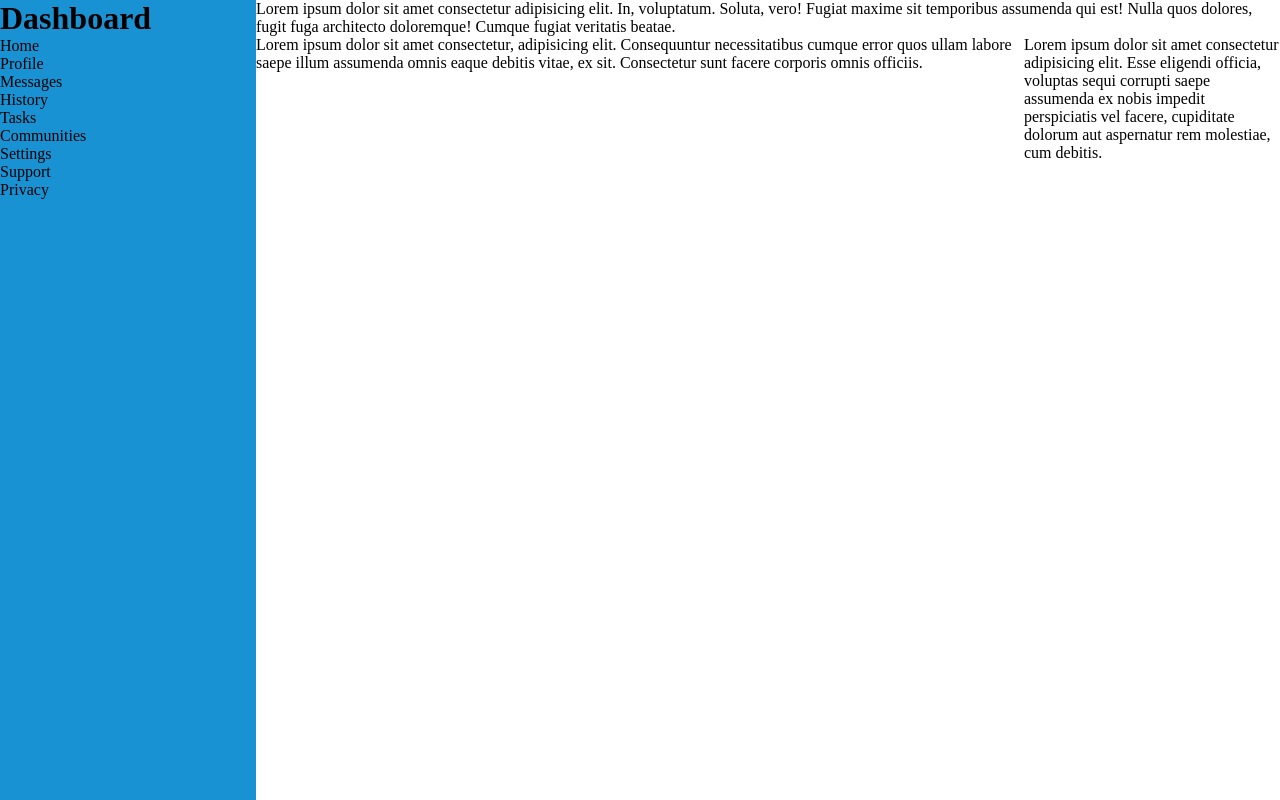
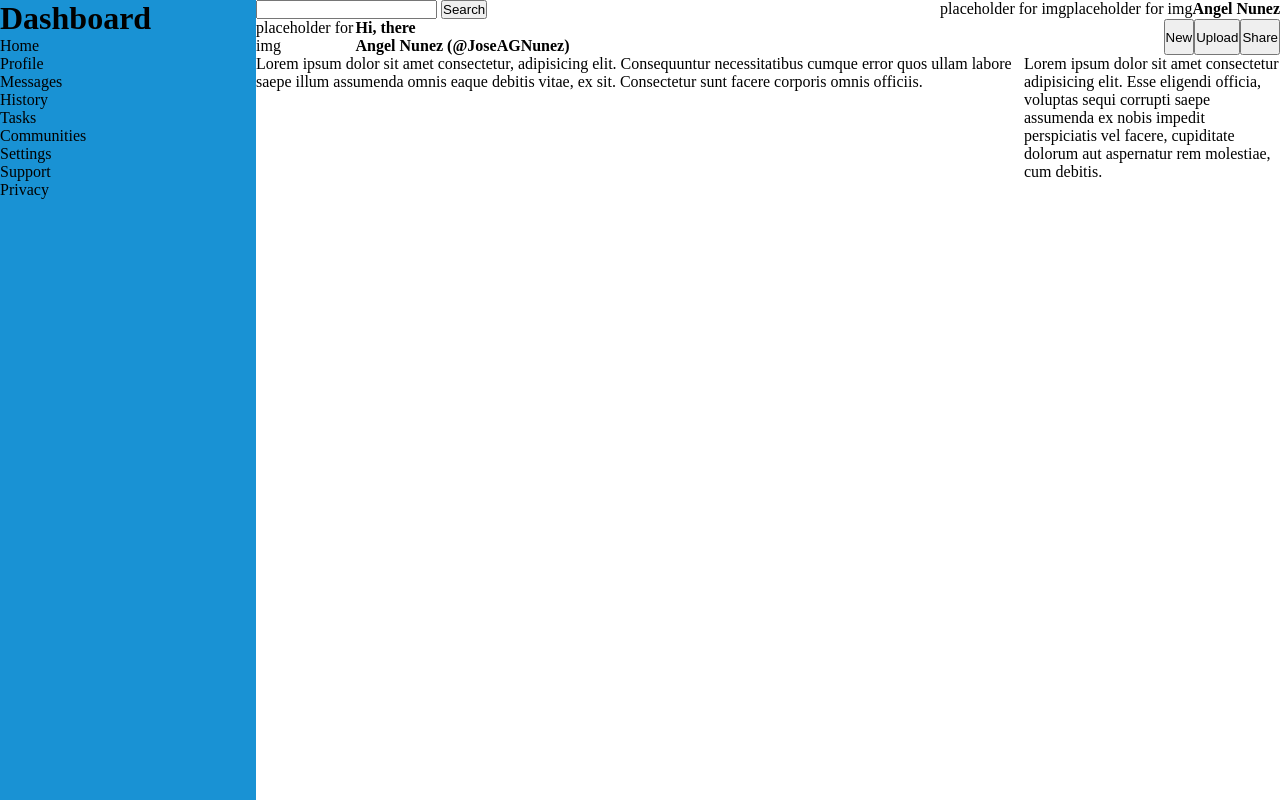
Before and after one commit to JoseAGNunez/Admin-Dashboard, a plain HTML site: page index.html in a window 1280 px wide. Drawn offline with Linux system fonts and the light colour scheme.

Commit message:
Add header content and style updates
Add searchBar, notifications, accountInfo, profilePic, accountName, and accountInfoButtons divs inside the headerContent div in HTML
Add CSS styles for .accountInfo, .accountName, .userName, .accountInfoButtons, .searchBar, and .notifications

```diff
--- a/index.html
+++ b/index.html
@@ -34,7 +34,31 @@
             </div>
         </div>
         <div class="header">
-            <p>Lorem ipsum dolor sit amet consectetur adipisicing elit. In, voluptatum. Soluta, vero! Fugiat maxime sit temporibus assumenda qui est! Nulla quos dolores, fugit fuga architecto doloremque! Cumque fugiat veritatis beatae.</p>
+            <div class="headerContent">
+                <div class="searchBar">
+                    <form action="/search" method="get">
+                        <input type="search" name="searchBar" id="searchBar">
+                        <button type="submit">Search</button>
+                    </form>
+                    <div class="notifications">
+                        <p>placeholder for img</p>
+                        <p>placeholder for img</p>
+                        <b>Angel Nunez</b>
+                    </div>
+                </div>
+                <div class="accountInfo">
+                    <div class="profilePic"><p>placeholder for img</p></div>
+                    <div class="accountName">
+                        <b>Hi, there</b>
+                        <b class="userName">Angel Nunez (@JoseAGNunez)</b>
+                    </div>
+                    <div class="accountInfoButtons">
+                        <button>New</button>
+                        <button>Upload</button>
+                        <button>Share</button>
+                    </div>
+                </div>
+            </div>
         </div>
         <div class="mainContent">
             <div class="height"></div>
--- a/styles.css
+++ b/styles.css
@@ -44,3 +44,35 @@ html, body {
 .navigation ul {
     list-style: none;
 }
+
+.accountInfo {
+    display: flex;
+    width: 100%;
+}
+
+.accountName {
+    display: flex;
+    width: 100%;
+    flex-direction: column;
+}
+
+.userName {
+    margin-right: auto;
+}
+
+.accountInfoButtons {
+    display: flex;
+}
+
+.searchBar {
+    width: 100%;
+    display: flex;
+}
+
+.searchBar form {
+    margin-right: auto;
+}
+
+.notifications {
+    display: flex;
+}
```
